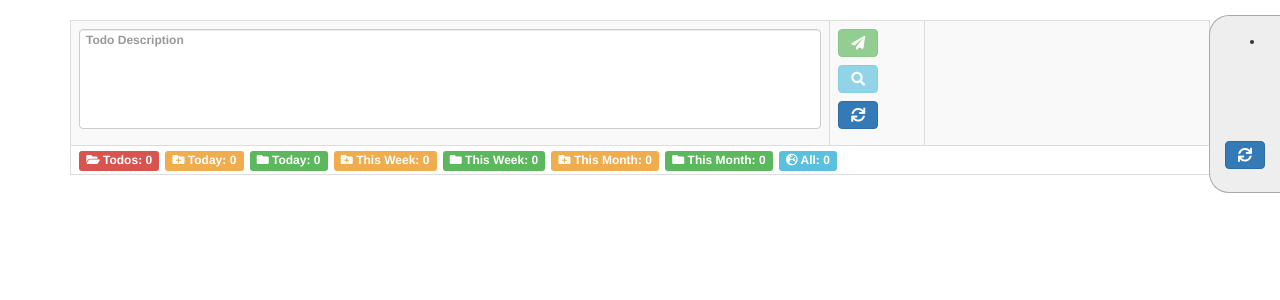
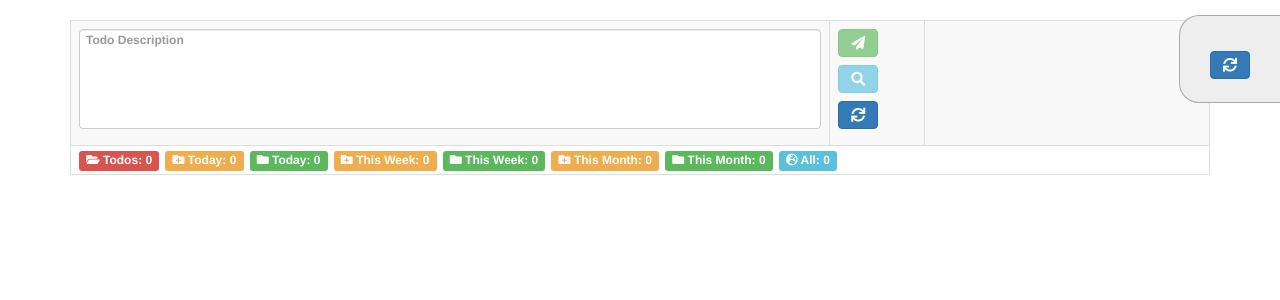
Before and after one commit to Relluem94s/RelluTodo, a PHP site: page / in a window 1280 px wide. Shown: the part 50-350 px from the top of the page. Run offline with PHP 8.4, Linux system fonts and the light colour scheme; data that the repository does not hold is empty; some libraries are stand-ins or nearby versions.

Commit message:
added jenkins support

```diff
--- a/assets/css/style.css
+++ b/assets/css/style.css
@@ -11,12 +11,15 @@ div.sidebar{
 }
 
 div.sidebar div.refresh{
-    float:right;
-    margin-top:80px;
+    margin-top:20px;
+    padding-left: 15px;
+    padding-right: 15px;
 }
 
-div.sidebar div.job{
-    float:left;
+div.sidebar ul.job{
+    list-style-type: none;
+    padding-left: 15px;
+    padding-right: 15px;
 }
 
 div.sidebar div.job img{
```
